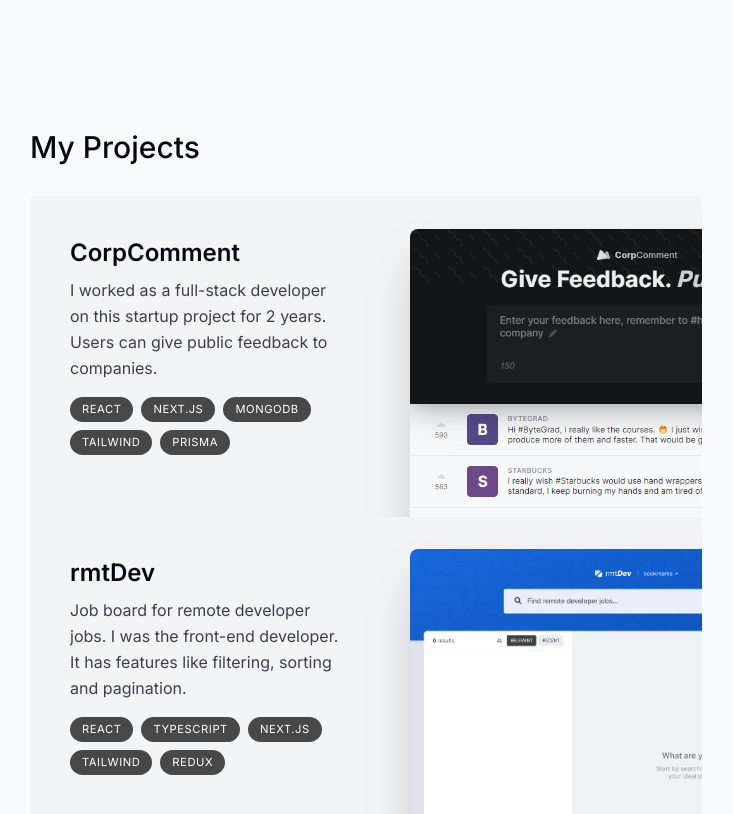
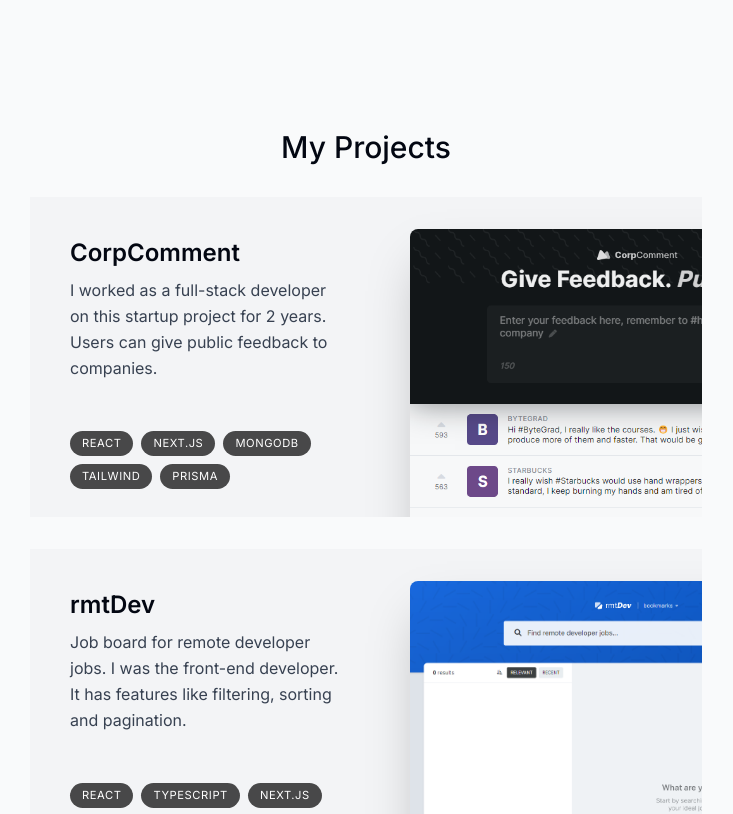
Before and after one commit to jaimevillegas/next-portfolio, a Next.js app: page / in a window 1280 px wide. Shown: the part 1240-2054 px from the top of the page, without its empty margins (274-1007 px from the left). Built offline with nearby package versions, Linux system fonts and the light colour scheme.

Commit message:
Refactor layout and add scroll animation to Projects component

```diff
--- a/app/layout.tsx
+++ b/app/layout.tsx
@@ -23,7 +23,6 @@
         <div className="bg-[#fbe2e3]  absolute top-[-6rem] right-[11rem] h-[31.25rem] -z-10 w-[31.25rem] blur-[10rem] sm:w-[68.76rem]"></div>
         <div className="bg-[#dbd7fb] absolute top-[-1rem] left-[-35rem] h-[31.25rem] -z-10 w-[50rem] blur-[10rem] sm:w-[68.76rem] md:left-[-33rem] lg:left-[-28rem] xl:left-[-15rem] 2xl:left-[-5rem]"></div>
         <Header />
-        {/* <Intro /> */}
         {children}
       </body>
     </html>
--- /dev/null
+++ b/components/Project.tsx
@@ -0,0 +1,55 @@
+"use client";
+
+import { useRef } from "react";
+import { useScroll, useTransform } from "framer-motion";
+import Image from "next/image";
+import { projectsData } from "@/lib/data";
+import { motion } from "framer-motion";
+
+type ProjectProps = (typeof projectsData)[number];
+
+function Project({ title, description, tags, imageUrl }: ProjectProps) {
+  const ref = useRef<HTMLDivElement>(null);
+  const { scrollYProgress } = useScroll({
+    target: ref,
+    offset: ["0 1", "1.33 1"],
+  });
+  const scaleProgress = useTransform(scrollYProgress, [0, 1], [0.8, 1]);
+  const opacityProgress = useTransform(scrollYProgress, [0, 1], [0.6, 1]);
+
+  return (
+    <motion.div
+      ref={ref}
+      style={{
+        scale: scaleProgress,
+        opacity: opacityProgress,
+      }}
+      className="mb-3 sm:mb-8 last:mb-0"
+    >
+      <section className="group bg-gray-100 max-w-[42rem] border-black/5 overflow-hidden sm:pr-8 relative sm:h-[20rem] mb-3 sm:mb-8 last:mb-0 even:pl-8 hover:bg-gray-200 transition">
+        <div className="pt-4 pb-7 px-5 sm:pl-10 sm:pr-2 sm:pt-10 sm:max-w-[50%] flex flex-col h-full group-even:ml-[18rem]">
+          <h3 className="text-2xl font-semibold">{title}</h3>
+          <p className="mt-2 leading-relaxed text-gray-700">{description}</p>
+          <ul className="flex flex-wrap mt-4 gap-2 sm:mt-auto">
+            {tags.map((tag, index) => (
+              <li
+                className="bg-black/[0.7] px-3 py-1 text-[0.7rem] uppercase tracking-wider text-white rounded-full "
+                key={index}
+              >
+                {tag}
+              </li>
+            ))}
+          </ul>
+        </div>
+        <Image
+          src={imageUrl}
+          alt={title}
+          quality={90}
+          className="absolute top-8 -right-40 w-[28.25rem] rounded-t-lg shadow-2xl group-even:right-[initial] group-even:-left-40 group-hover:-translate-x-3 group-hover:translate-3- group-hover:-rotate-2 group-hover:scale-[1.04]  group-even:group-hover:translate-x-3 group-even:group-hover:translate-y-3 group-even:group-hover:rotate-2 transition"
+        />
+      </section>
+    </motion.div>
+  );
+}
+
+export default Project;
--- a/components/Projects.tsx
+++ b/components/Projects.tsx
@@ -1,7 +1,9 @@
-import React from "react";
+import React, { useRef } from "react";
 import SectionHeader from "./SectionHeader";
 import { projectsData } from "@/lib/data";
 import Image from "next/image";
+import { useScroll } from "framer-motion";
+import Project from "./Project";
 
 function Projects() {
   return (
@@ -16,33 +18,4 @@
   );
 }
 
-type ProjectProps = (typeof projectsData)[number];
-
-function Project({ title, description, tags, imageUrl }: ProjectProps) {
-  return (
-    <section className="bg-gray-100 max-w-[42rem] border-black/5 overflow-hidden sm:pr-8 relative sm:h-[20rem]">
-      <div className="py-4 px-5 sm:pl-10 sm:pr-2 sm:pt-10 sm:max-w-[50%]">
-        <h3 className="text-2xl font-semibold">{title}</h3>
-        <p className="mt-2 leading-relaxed text-gray-700">{description}</p>
-        <ul className="flex flex-wrap mt-4 gap-2">
-          {tags.map((tag, index) => (
-            <li
-              className="bg-black/[0.7] px-3 py-1 text-[0.7rem] uppercase tracking-wider text-white rounded-full"
-              key={index}
-            >
-              {tag}
-            </li>
-          ))}
-        </ul>
-      </div>
-      <Image
-        src={imageUrl}
-        alt={title}
-        quality={90}
-        className="absolute top-8 -right-40 w-[28.25rem] rounded-t-lg shadow-2xl"
-      />
-    </section>
-  );
-}
-
 export default Projects;
--- a/components/SectionHeader.tsx
+++ b/components/SectionHeader.tsx
@@ -1,7 +1,11 @@
 import React from "react";
 
 function SectionHeader({ children }: { children: string }) {
-  return <h2 className="text-3xl mb-8 font-medium capitalize">{children}</h2>;
+  return (
+    <h2 className="text-3xl text-center mb-8 font-medium capitalize">
+      {children}
+    </h2>
+  );
 }
 
 export default SectionHeader;
```
